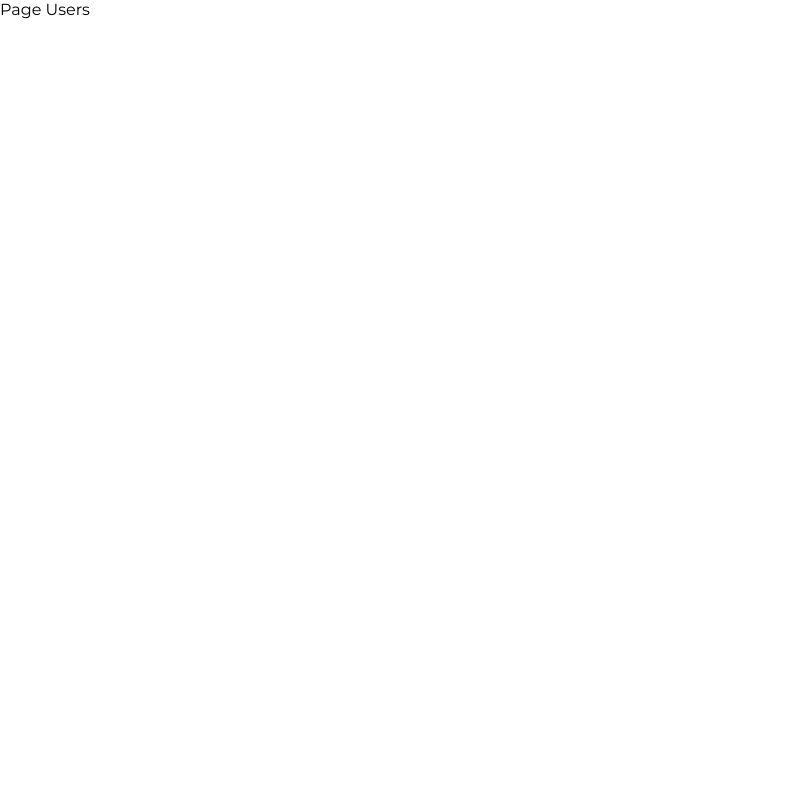
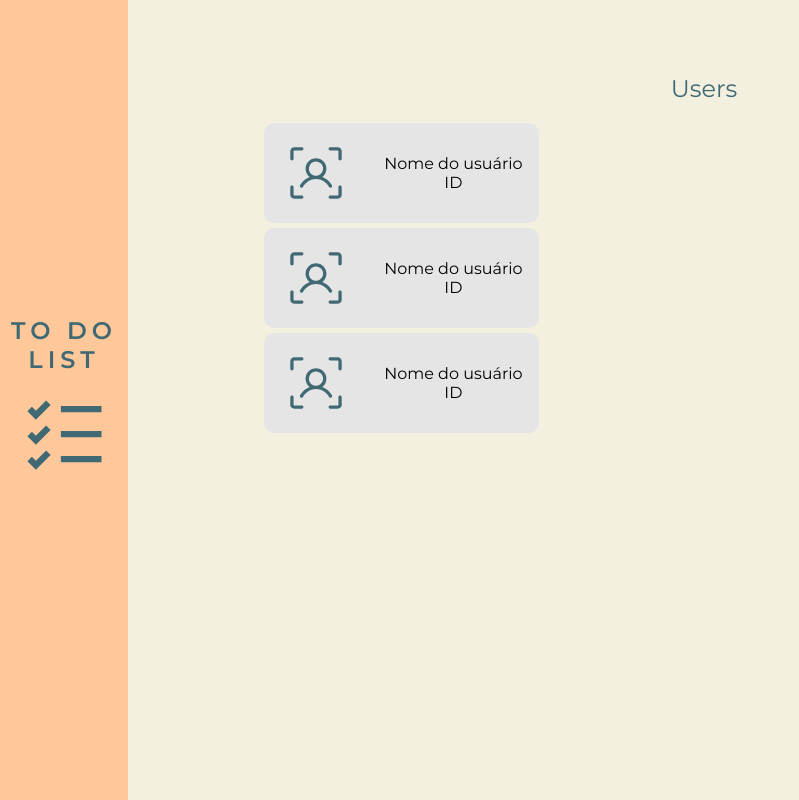
Before and after one commit to vanessacreis/ToDoList, a React (Create React App) app: page / in a window 1280 px wide. Shown: the whole page, without its empty margins (0-799 px from the left). Built offline with nearby package versions, Linux system fonts and the light colour scheme.

Commit message:
Estruturação da página de usuários

```diff
--- /dev/null
+++ b/src/Components/User/User.jsx
@@ -0,0 +1,16 @@
+import React from "react";
+import S from "./User.module.css";
+
+const User = () => {
+  return (
+    <div className={S.userBox}>
+      <img src="/assets/img/user.svg" alt="" />
+      <div className={S.text}>
+        <p>Nome do usuário</p>
+        <p>ID</p>
+      </div>
+    </div>
+  );
+};
+
+export default User;
--- /dev/null
+++ b/src/Components/User/User.module.css
@@ -0,0 +1,20 @@
+.userBox {
+  width: 275px;
+  height: 100px;
+  border-radius: 10px;
+  background-color: var(--secundary);
+  display: flex;
+  align-items: center;
+  justify-content: space-around;
+  margin: 5px;
+}
+
+.userBox > img {
+  width: 70px;
+  height: 70px;
+}
+
+.text {
+  text-align: center;
+  font-size: 300;
+}
--- a/src/Pages/Users/Users.jsx
+++ b/src/Pages/Users/Users.jsx
@@ -1,9 +1,24 @@
-import React from 'react'
+import React from "react";
+import S from "./Users.module.css";
+import User from "../../Components/User/User";
 
 const Users = () => {
   return (
-    <div>Page Users</div>
-  )
-}
+    <div className={S.container}>
+      <aside className={S.aside}>
+        <p>To do List</p>
+        <img src="/assets/img/todo-list.svg" alt="" />
+      </aside>
+      <section className={S.section}>
+        <h2>Users</h2>
+        <div>
+          <User/>
+          <User />
+          <User />
+        </div>
+      </section>
+    </div>
+  );
+};
 
-export default Users
+export default Users;
--- /dev/null
+++ b/src/Pages/Users/Users.module.css
@@ -0,0 +1,49 @@
+.container {
+  width: 100%;
+  height: 100vh;
+  display: flex;
+  background-color: var(--background);
+}
+
+.aside {
+  width: 10%;
+  height: 100%;
+  background-color: var(--primary);
+  display: flex;
+  flex-direction: column;
+  align-items: center;
+  justify-content: center;
+}
+
+.aside > p {
+  font-size: 24px;
+  color: var(--title);
+  font-weight: 600;
+  text-align: center;
+  margin-bottom: 10px;
+  letter-spacing: 5px;
+  text-transform: uppercase;
+}
+
+.section {
+  width: 90%;
+  height: 100%;
+  display: flex;
+  flex-direction: column;
+  align-items: center;
+  justify-content: center;
+  padding: 20px;
+}
+
+.section > h2 {
+  color: var(--title);
+  font-size: 24px;
+  font-weight: 400;
+  margin-bottom: 15px;
+}
+
+.section > div {
+  width: 80%;
+  height: 80%;
+  overflow: auto;
+}
```
